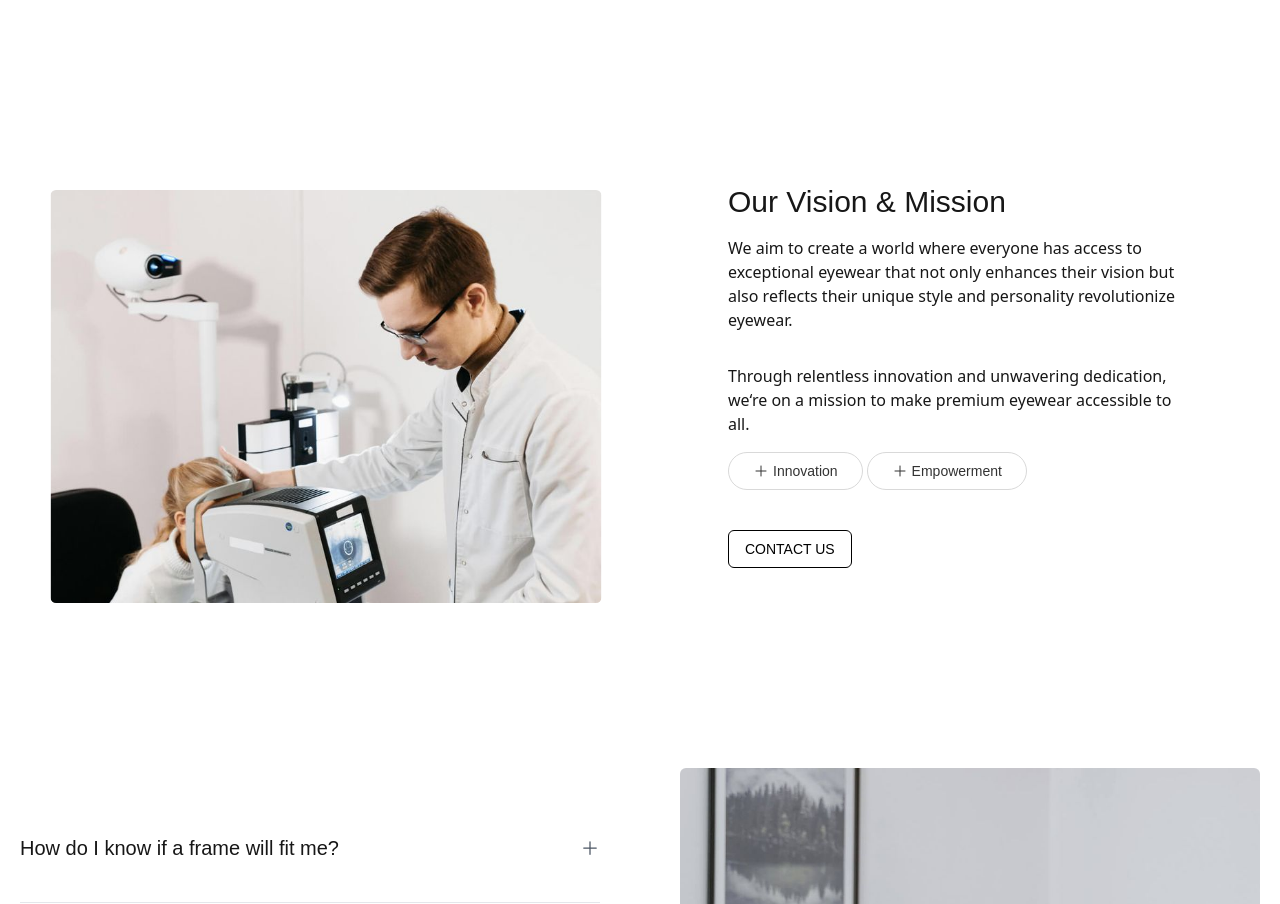
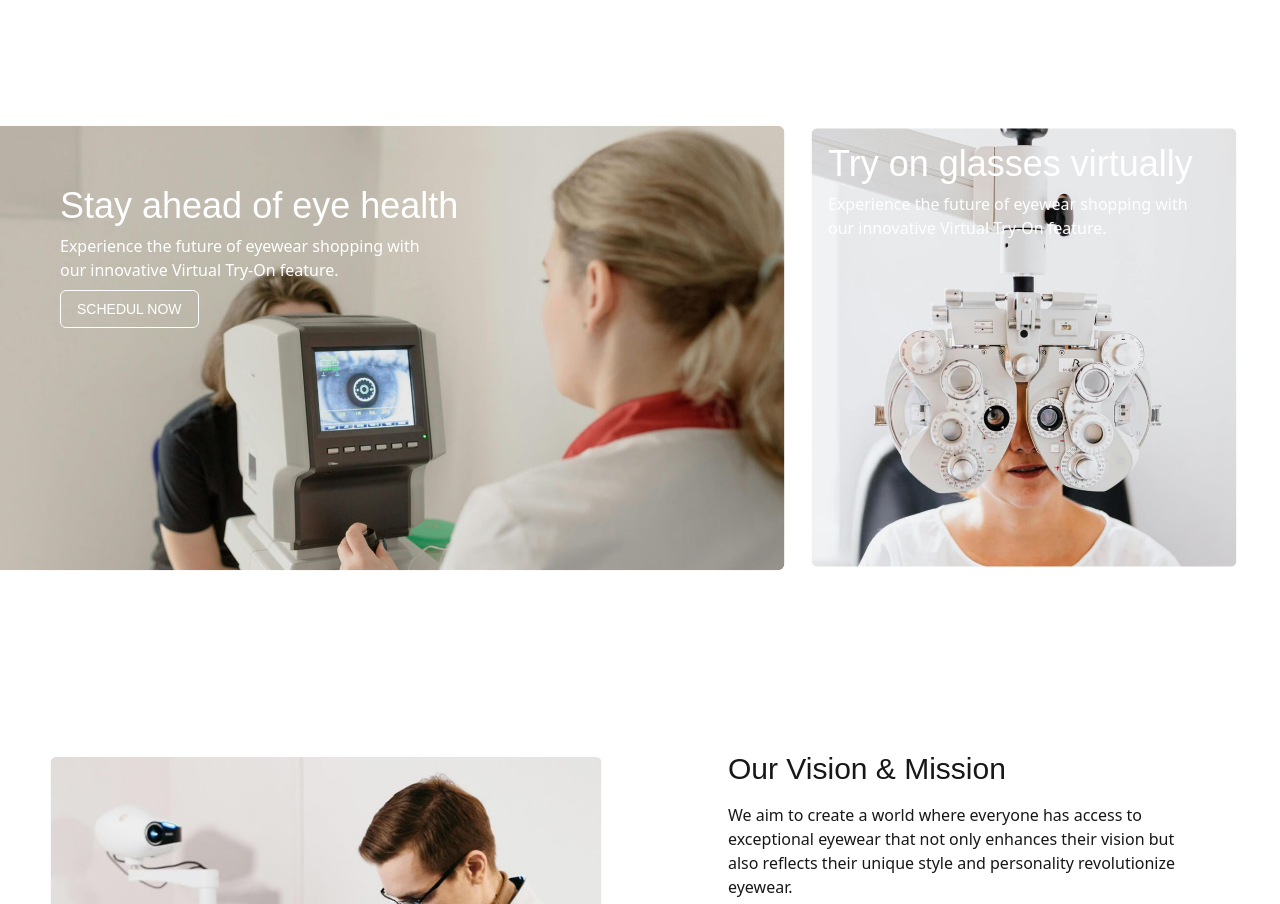
Before and after one commit to Yagya-Adh/opticals, a Next.js app: page /about in a window 1280 px wide. Shown: the part 2259-3163 px from the top of the page. Built offline with nearby package versions, Linux system fonts and the light colour scheme.

Commit message:
Create: stay section from about page create.

```diff
--- a/app/about/page.tsx
+++ b/app/about/page.tsx
@@ -20,6 +20,7 @@ import ContactDashImage from "../components/image/ContactDashImage";
 import journeyJPG from "../assets/images/about/journey.jpg";
 import HorizontalTimeLine from "../components/about/HorizontalTimeLine";
 import GroupText from "../components/about/GroupText";
+import StayAheadSection from "../components/about/StayAheadSection";
 
 interface mainProps {
   id: number;
@@ -109,6 +110,7 @@ const About = () => {
         </div>
 
         <OptixJourney />
+        <StayAheadSection />
         <VisionToServe />
         <div className="grid grid-cols-1 md:grid-cols-2 gap-x-20 gap-y-0">
           <HaveAnyQuestion />
--- /dev/null
+++ b/app/components/about/StayAheadSection.tsx
@@ -0,0 +1,66 @@
+"use client";
+import Image, { StaticImageData } from "next/image";
+import stayJPG from "../../assets/images/about/stay/stay.jpg";
+import virtualJPG from "../../assets/images/about/stay/virtual.jpg";
+import Button from "../button/Button";
+interface IDataStay {
+  id: number;
+  title: string;
+  describe: string;
+  image: StaticImageData;
+  size: string;
+  spanCol: string;
+  isButtonAvailable: Boolean;
+}
+const data: IDataStay[] = [
+  {
+    id: 1,
+    title: "Stay ahead of eye health",
+    describe:
+      "Experience the future of eyewear shopping with our innovative Virtual Try-On feature.",
+    image: stayJPG,
+    size: "md:scale-110",
+    spanCol: "md:col-span-3",
+    isButtonAvailable: true,
+  },
+  {
+    id: 2,
+    title: "Try on glasses virtually",
+    describe:
+      "Experience the future of eyewear shopping with our innovative Virtual Try-On feature.",
+
+    image: virtualJPG,
+    size: "md:scale-90",
+    spanCol: "md:col-span-2",
+    isButtonAvailable: false,
+  },
+];
+
+const StayAheadSection = () => {
+  return (
+    <>
+      <div className="grid grid-cols-1 md:grid-cols-5 gap-10 items-center">
+        {data?.map((stay) => (
+          <div className={` relative ${stay.spanCol}`} key={stay.id}>
+            <Image
+              src={stay.image}
+              alt="stay_"
+              className={`${stay.size} rounded-md `}
+            />
+            <div className="absolute top-0 text-white p-10 flex flex-col">
+              <div>
+                <h1 className="text-4xl">{stay.title}</h1>
+                <p className="font-sans max-w-96 py-2">{stay.describe}</p>
+                {stay.isButtonAvailable && (
+                  <Button text="SCHEDUL NOW" variant="primay-white" />
+                )}
+              </div>
+            </div>
+          </div>
+        ))}
+      </div>
+    </>
+  );
+};
+
+export default StayAheadSection;
--- a/app/components/button/Button.tsx
+++ b/app/components/button/Button.tsx
@@ -10,6 +10,7 @@ interface ButtonProps {
     | "sky"
     | "next"
     | "primary-noborder"
+    | "primay-white"
     | "danger";
   onSubmit?: () => void;
 }
@@ -25,7 +26,16 @@ const Button = ({ text, variant, onSubmit }: ButtonProps) => {
       </button>
     );
   }
-
+  if (variant == "primay-white") {
+    return (
+      <button
+        onSubmit={onSubmit}
+        className=" rounded-md  border border-white text-sm text-white px-4 py-2 translate-270  overflow-hidden relative "
+      >
+        <div className=" ">{text}</div>
+      </button>
+    );
+  }
   if (variant == "primary-noborder") {
     return (
       <button
```
Also changed, not shown: app/assets/images/about/stay/stay.jpg (added), app/assets/images/about/stay/virtual.jpg (added).
